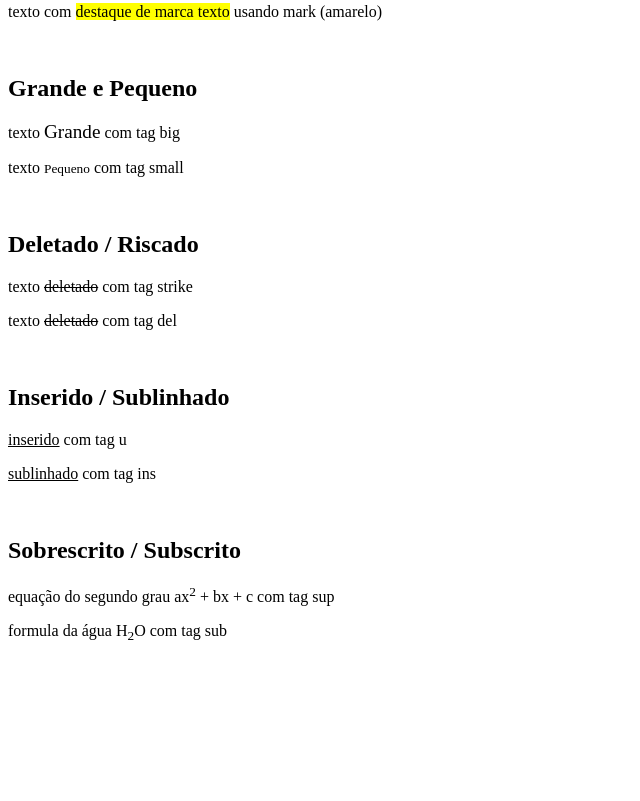
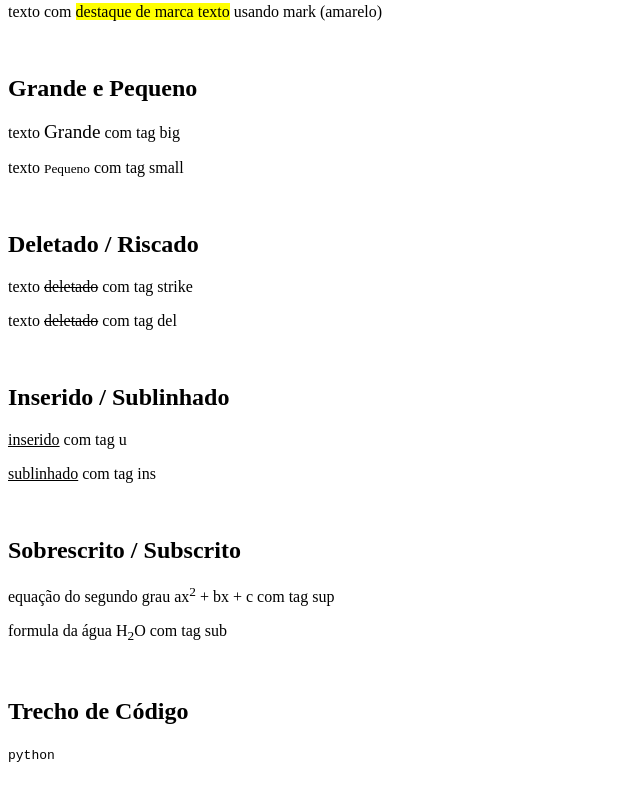
Before and after one commit to henrique814/CSW-CC1N, a plain HTML site: page aula05/index.html in a window 1280 px wide. Shown: the part 822-1623 px from the top of the page, without its empty margins (0-640 px from the left). Before the commit the page ends 1520 px from the top, so only its background shows below. Drawn offline with Linux system fonts and the light colour scheme.

Commit message:
Add files via upload

```diff
--- a/aula05/index.html
+++ b/aula05/index.html
@@ -46,6 +46,9 @@
     <p>equação do segundo grau ax<sup>2</sup> + bx + c com tag sup</p>
     <p>formula da água H<sub>2</sub>O com tag sub</p>
     <br>
+    <h2>Trecho de Código</h2>
+    <p><code>python</code></p>
+    <br>
     <h2></h2>
 </body>
 </html>
```
